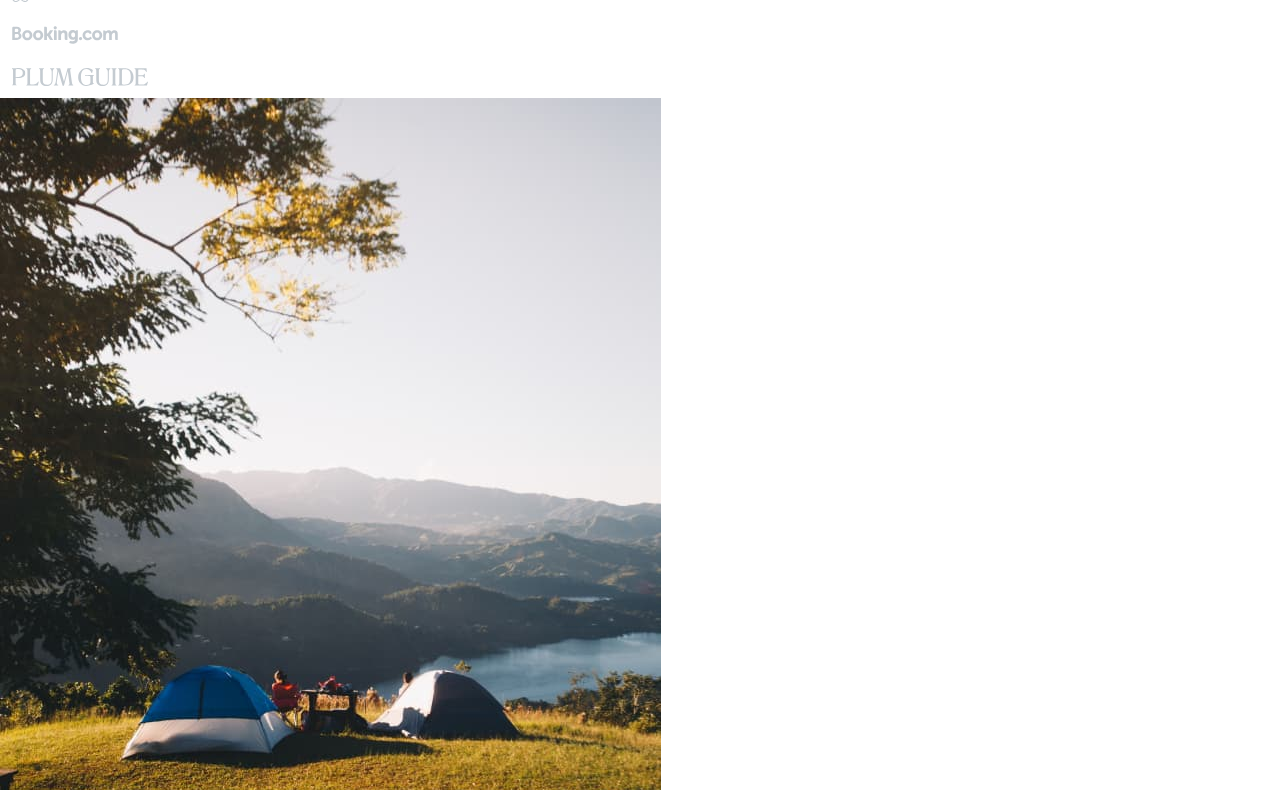
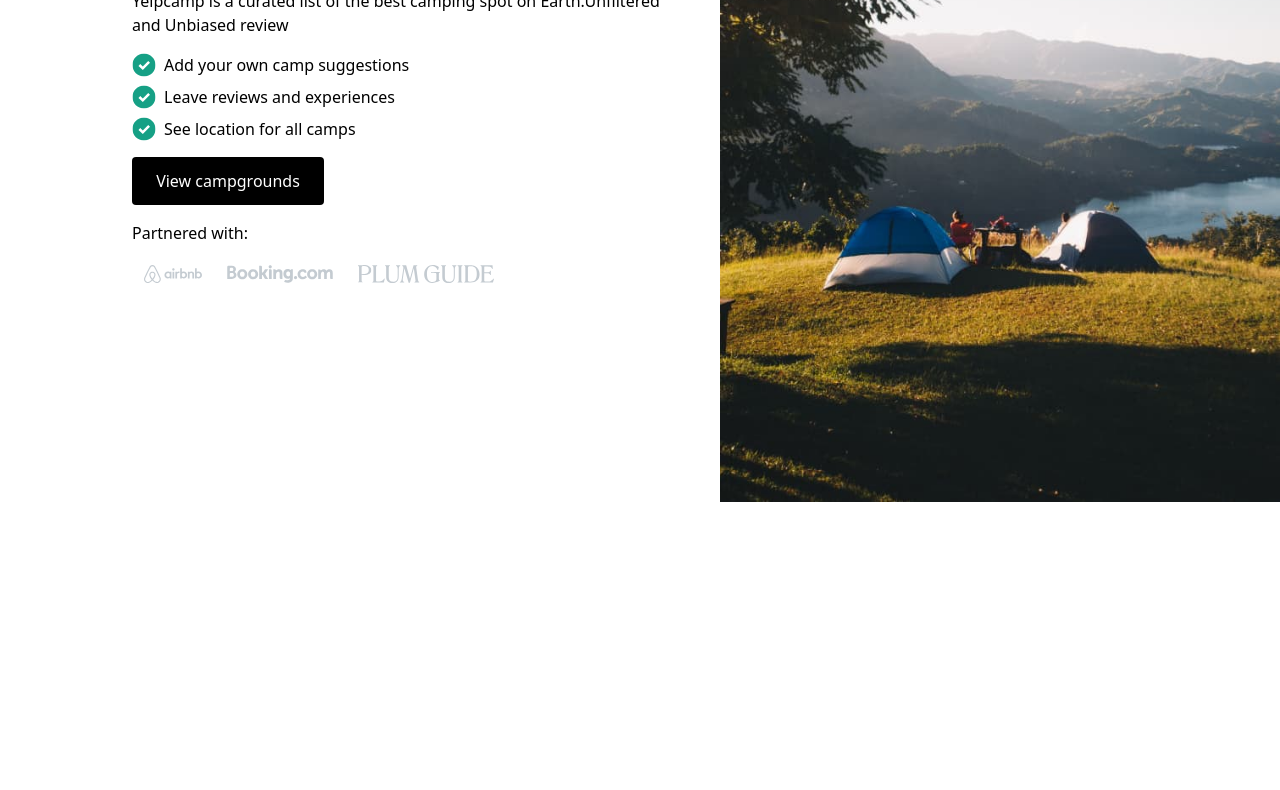
Before and after one commit to amooesther/Group_Assignment, a website: page index.html in a window 1280 px wide. Shown: the part 298-1088 px from the top of the page. After the commit the page ends 800 px from the top, so only its background shows below. Drawn offline with Linux system fonts and the light colour scheme.

Commit message:
landing page commit

```diff
--- a/index.html
+++ b/index.html
@@ -7,26 +7,50 @@
     <link rel="stylesheet" href="./src/default.css">
     <link rel="stylesheet" href="./src/index.css">
 </head>
-<body><div>
+<body>
+    <div class="h-screen flex lg:flex-row flex-col justify-between ">
+        <div class="lg:basis-1/2 lg:flex-1 lg:ml-28 lg:mr-12 lg:mt-9">
+            <div class="pb-12 lg:w-full lg:mt-4 m-6">
+                <img src="./Assets/Logo.svg">
+            </div>
+            <div class="lg:hidden">
+                <img class="w-full h-80" src="./Assets/Hero Image.jpg" alt="#">
+            </div>
+            <div class="lg:mt-4 lg:w-full m-5">
                 <div>
-<img src="./Assets/Logo.svg">
-<h2 class="text-4xl font-bold">Explore the best camp on Earth.</h2>
-<p>Yelpcamp is a curated list of the best camping spot on Earth.
-    Unfiltered and Unbiased review</p>
-    <p class=""><img src="./Assets/Checkmark.svg"> Add your own camp suggestions</p>
-    <p class=""><img src="./Assets/Checkmark.svg"> Leave reviews and experiences</p>
-    <p class=""><img src="./Assets/Checkmark.svg"> See location for all camps</p>
-    <button>View campgrounds</button>
+                    <h1 class="lg:text-6xl md:text-5xl text-4xl font-bold">Explore the best camps on Earth.</h1>
+                    <p class="mt-4  text-base font-medium pb-4">Yelpcamp is a curated list of the best camping spot on Earth.Unfiltered and Unbiased review</p>
+                    <div class="flex flex-col space-y-2">
+                        <div class="inline-flex ">
+                            <img class="w-6 h-6 mr-2" src="./Assets/Checkmark.svg"> <span class="text-base font-medium">Add your own camp suggestions</span>
 
-    <p>Partnered with:</p>
+                         </div>
+                         <div class="inline-flex">
+                             <img class="w-6 h-6 mr-2" src="./Assets/Checkmark.svg"> <span class="text-base font-medium">Leave reviews and experiences</span>
+                         </div>
+                         <div class="inline-flex">
+                             <img class="w-6 h-6 mr-2" src="./Assets/Checkmark.svg"> <span class="text-base font-medium">See location for all camps</span>
+                         </div>
+                    </div>
+
+                </div>
+
+                <button class="h-12 w-48 my-4 bg-black text-white rounded">View campgrounds</button>
+
+                <div class="flex flex-col">
+                    <p class="text-base font-medium">Partnered with:</p>
+                    <div class="flex justify-items-start mt-2">
                         <img src="./Assets/Airbnb.svg" alt="#">
                         <img src="./Assets/Booking.svg" alt="#">
-    <img src="./Assets/Plum Guide.svg" alt="">
+                        <img src="./Assets/Plum Guide.svg" alt="#">
+                    </div>
 
                 </div>
-<div>
-<img src="./Assets/Hero Image.jpg" alt="#">
+            </div>
 
+        </div>
+        <div class="lg:basis-1/2 lg:flex-2 lg:block hidden">
+            <img class="lg:h-full lg:w-full" src="./Assets/Hero Image.jpg" alt="#">
         </div>
     </div>
 </body>
--- a/tailwind.config.js
+++ b/tailwind.config.js
@@ -2,7 +2,8 @@
 module.exports = {
   content: ["./**/*.{html,js}"],
   theme: {
-    extend: {},
+    extend: {
+      },
   },
   plugins: [],
 }
```
Also changed, not shown: src/default.css. Lines whose indentation alone changed are shown as unchanged.
